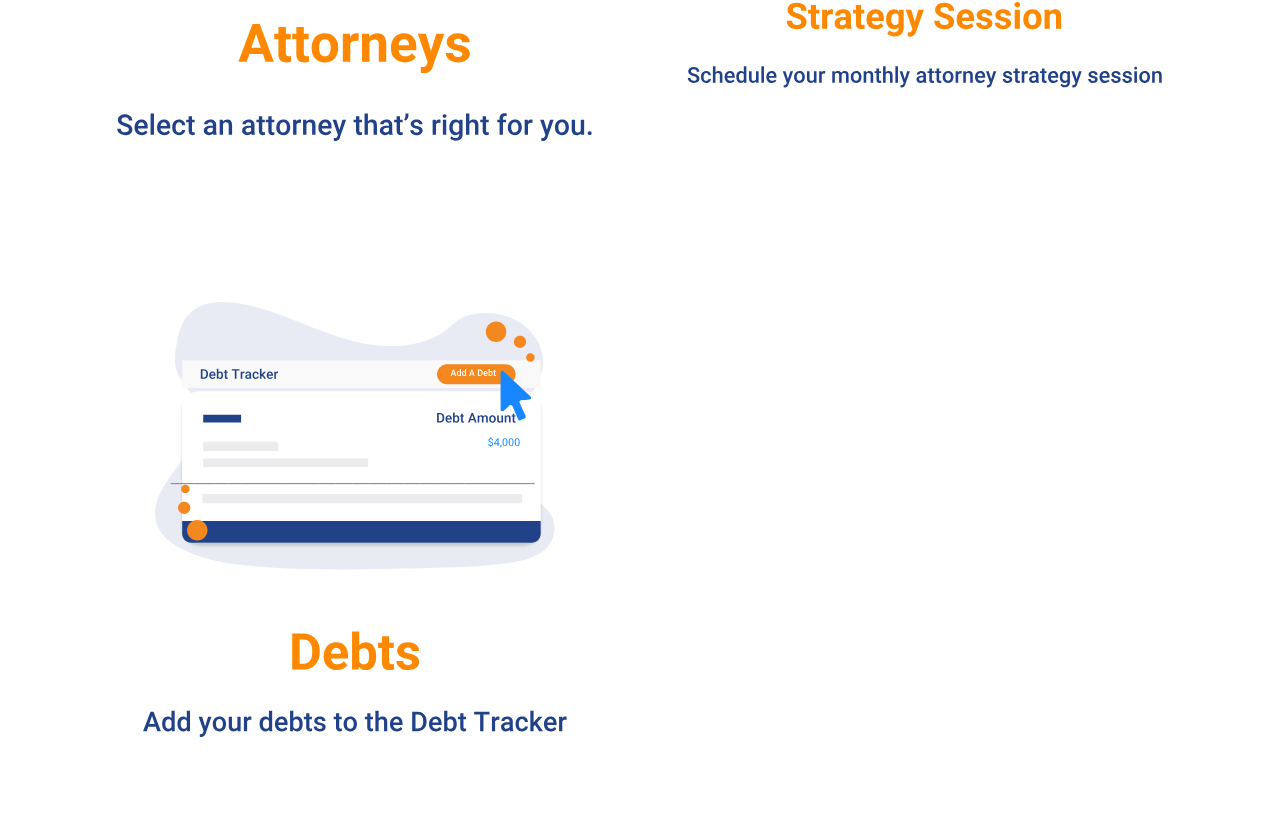
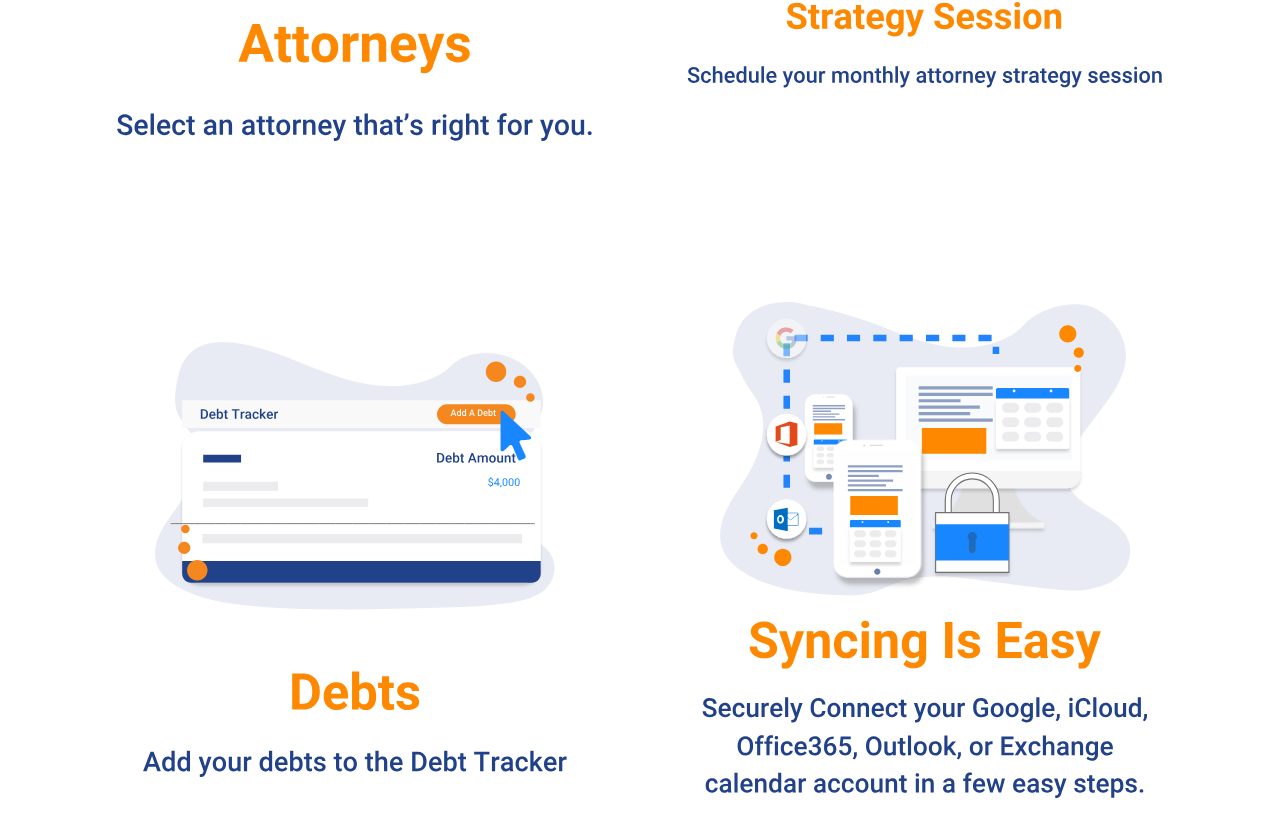
Before and after one commit to Alex-Carver/attorney, a plain HTML site: page index.html in a window 1280 px wide. Shown: the part 389-1226 px from the top of the page. Drawn offline with nearby package versions, Linux system fonts and the light colour scheme.

Commit message:
sync bodymovin

```diff
--- a/index.html
+++ b/index.html
@@ -32,7 +32,7 @@
         </div>
           <div class="col-6 mx-auto">
             <div class="jumbotron" style="background: transparent!important;">
-                <div id=""></div>
+                <div id="sync"></div>
             </div>
         </div>
     </div>
@@ -78,7 +78,15 @@
 })
     </script>
 
-
+        <script type="text/javascript">
+      var animation = bodymovin.loadAnimation({
+  container: document.getElementById('sync'),
+  renderer: 'svg',
+  loop: true,
+  autoplay: true,
+  path: 'sync.json'
+})
+    </script>
 
   </body>
 </html>
```
